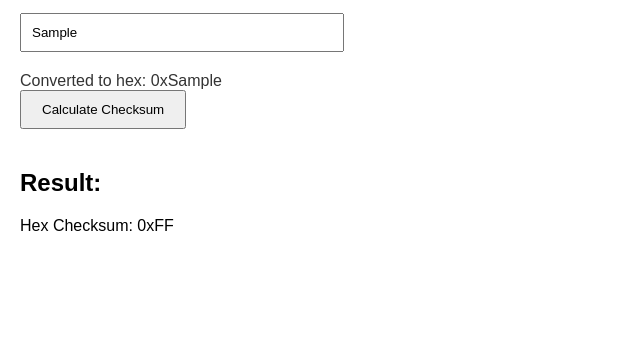
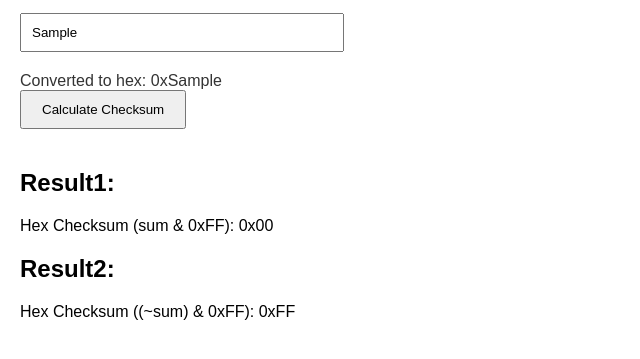
Before and after one commit to lidonglei1/lidonglei1.github.io, a plain HTML site: page checksum.html in a window 1280 px wide. Both pictures are taken after typing "Sample" into the empty fields and a click on the button "Calculate Checksum". Shown: the part 101-460 px from the top of the page, without its empty margins (0-640 px from the left). Drawn offline with Linux system fonts and the light colour scheme.

Commit message:
增加直接校验

```diff
--- a/checksum.html
+++ b/checksum.html
@@ -32,8 +32,10 @@
 <div class="output" id="hexOutput"></div>
 <button onclick="calculateChecksum()">Calculate Checksum</button>
 
-<h2>Result:</h2>
-<p id="result"></p>
+<h2>Result1:</h2>
+<p id="result1"></p>
+<h2>Result2:</h2>
+<p id="result2"></p>
 
 <script>
     function calculateChecksum() {
@@ -63,10 +65,13 @@
         }
 
         // Calculate checksum (bitwise NOT of the sum)
-        const checksum = (~sum) & 0xFF;
+        const checksum1 = (sum) & 0xFF;
+
+        const checksum2 = (~sum) & 0xFF;
 
         // Display result
-        document.getElementById("result").innerText = `Hex Checksum: 0x${checksum.toString(16).toUpperCase().padStart(2, '0')}`;
+        document.getElementById("result1").innerText = `Hex Checksum (sum & 0xFF): 0x${checksum1.toString(16).toUpperCase().padStart(2, '0')}`;
+        document.getElementById("result2").innerText = `Hex Checksum ((~sum) & 0xFF): 0x${checksum2.toString(16).toUpperCase().padStart(2, '0')}`;
     }
 </script>
 
```
